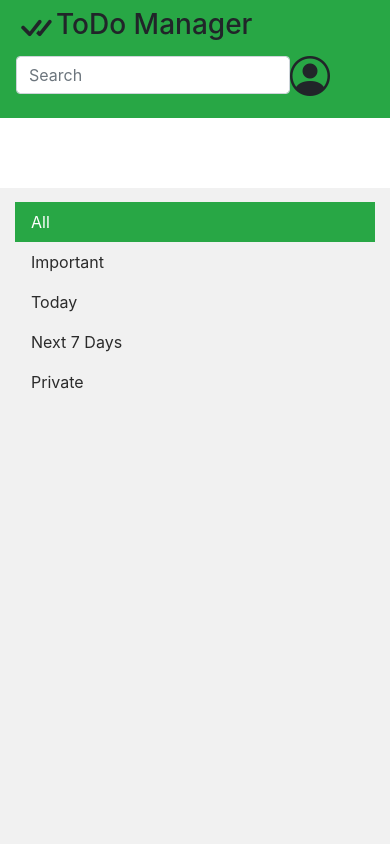
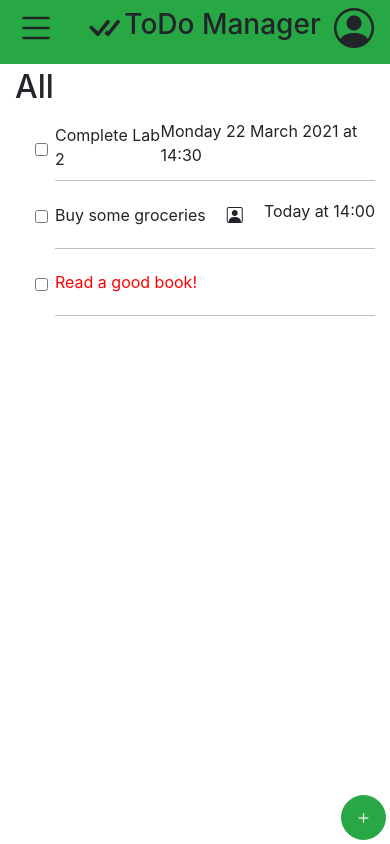
Before and after one commit to giuliocarot0/aw1-lab2, a plain HTML site: page index.html in a window 390 px wide. Shown: the top 844 px of the page. Drawn offline with nearby package versions, Linux system fonts and the light colour scheme.

Commit message:
Css added and Mobile version implemented

```diff
--- a/index.html
+++ b/index.html
@@ -12,19 +12,16 @@
     <body>
         <div class="container-fluid">
             <nav class="navbar navbar-expand-md bg-success" >
-                <div class="col-md-4">
+                <div class="header">
+                    <h1 class="bi bi-list"></h1>
                     <div class="row">
                         <h1 class="bi bi-check-all"></h1>
                         <h3 class="SiteL">ToDo Manager</h3>
                     </div>
-                </div>
-                <div class="col-md-8">
-                    <div class="row separeted-items">
                         <form class="form-inline">
                             <input class="form-control mr-sm-2 " type="search" placeholder="Search" aria-label="Search">
                         </form>
                         <h1 class="bi bi-person-circle"></h1>
-                    </div>
                 </div>
             </nav>
             <div class="app-body">
--- a/src/main.css
+++ b/src/main.css
@@ -1,3 +1,31 @@
+.separeted-items{
+    display: flex;
+    justify-content: space-between;
+}
+
+.header{
+    width: 100%;
+    display: flex;
+    justify-content: space-between;
+}
+
+.row{
+    margin-left: 0 !important;
+}
+
+.bi-list{
+    display: none;
+}
+
+.nav .nav-link:not(:last-child) {
+    border-bottom: 1px solid silver;
+ }
+
+ .nav-link{
+    color: rgb(43, 43, 43);
+
+ }
+
 /*main container
 all the padding is disabled so full surface occupation*/
 .container-fluid{
@@ -5,35 +33,73 @@ all the padding is disabled so full surface occupation*/
     padding-right:0px !important;
     height: 100%;
 }
-.body{
-    color:white;
-}
+
 /*Content wrapper for the application body
 padded to avoid fixed-header overlapping content*/
 .app-body{
-    padding-top: 70px ;
+    display: flex;
     height: 100%;
-    margin:0;
 }
-.nav-link{
-    color: rgb(43, 43, 43);
 
-}
 .active{
     background-color: #28a745;
     color: white;
 }
 
 .body{
-    height: 100%;
+    padding-top: 1%;
 }
 
 .sidebar{
-    height: inherit;
+    height: 100%;
     background-color: rgb(241, 241, 241);
     margin-left: 0;
+    padding-top: 1%;
 }
 
-.nav{
-    padding-top: 4%;
+.important-task{
+    color: red;
 }
+
+.form-check{
+    padding-left: 0px !important;
+}
+
+.check-item{
+    display: flex;
+    justify-content: space-between;
+    align-items: center;
+    border-bottom: 1px solid silver;
+    height: 8%;
+}
+
+.btn-circle {
+    width: 45px;
+    height: 45px;
+    padding: 0;
+    border-radius: 100% !important;
+    display: flex !important;
+    justify-content: center;
+    align-items: center;
+  }
+
+.btn{
+    position: fixed;
+    right: 0;
+    bottom: 0;
+    margin-right: 1%;
+    margin-bottom: 1%;
+}
+
+@media(max-width:767px){
+    .sidebar{
+        display: none;
+    }
+    .form-inline{
+        display: none !important;
+    }
+    .bi-list{
+        display: flex;
+    }
+
+}
```
